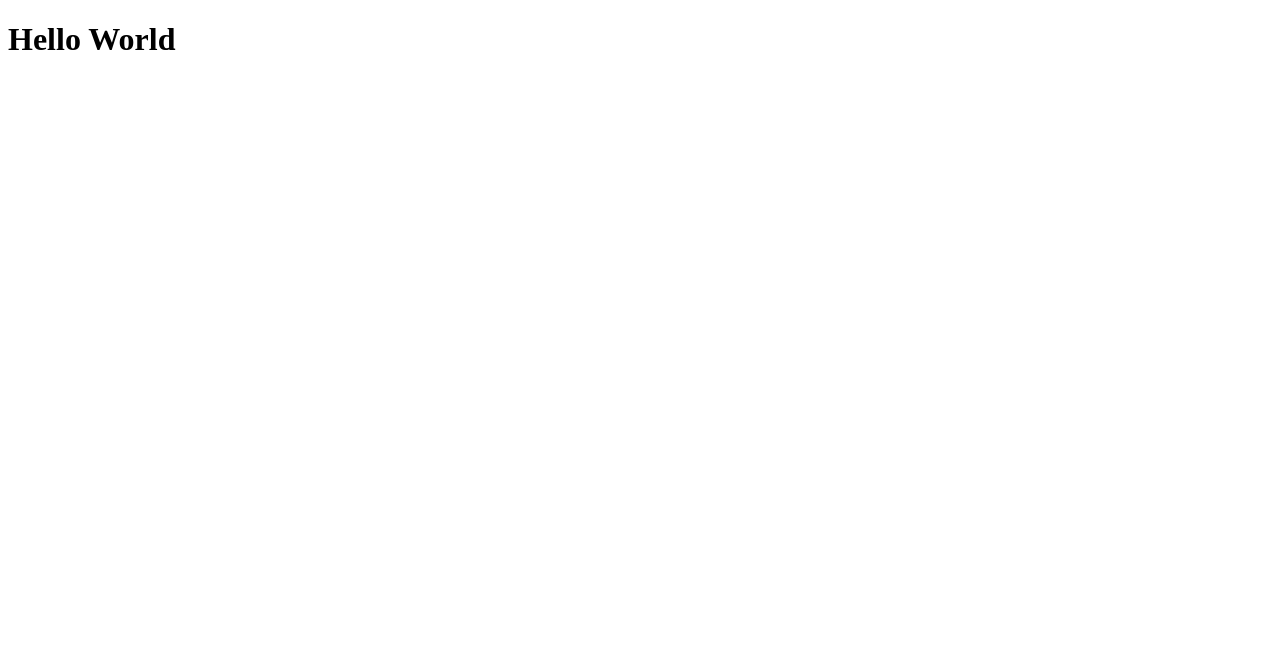
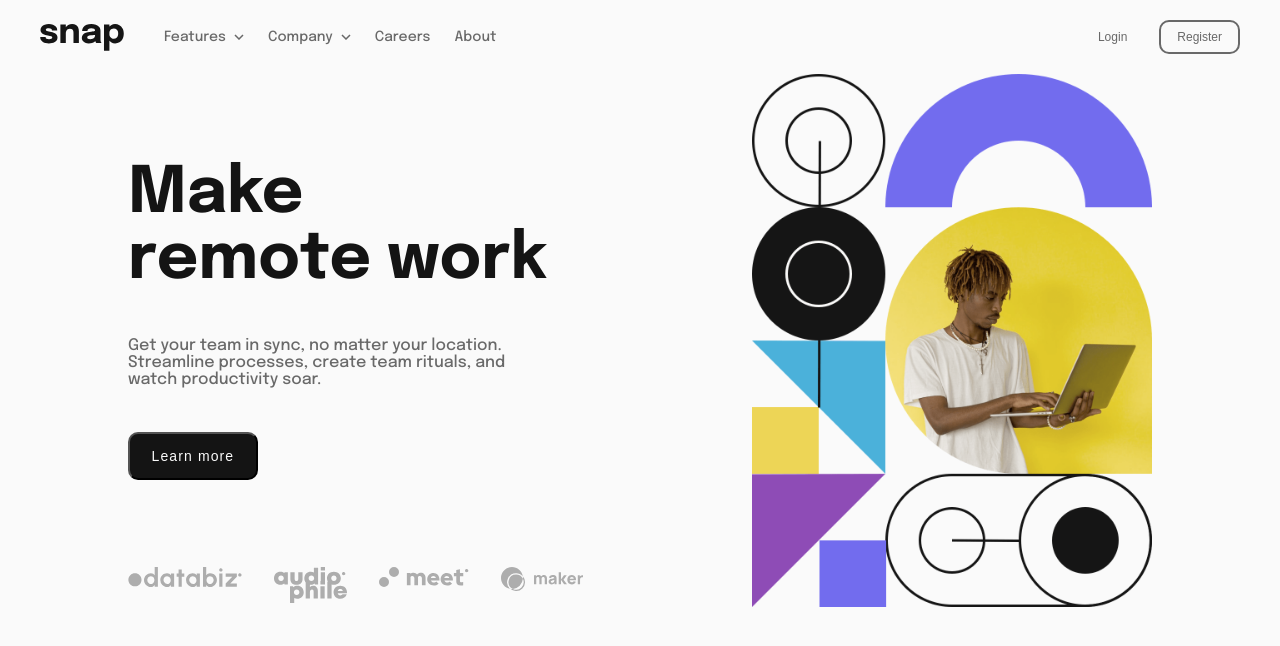
Before and after one commit to SaabK/Challenge---Intro-Section, a website: page index.html in a window 1280 px wide. Drawn offline with Linux system fonts and the light colour scheme.

Commit message:
Completed Dropdown

```diff
--- a/index.html
+++ b/index.html
@@ -3,9 +3,96 @@
 	<head>
 		<meta charset="UTF-8" />
 		<meta name="viewport" content="width=device-width, initial-scale=1.0" />
+		<link rel="stylesheet" href="styles.css" />
+		<script src="script.js" defer></script>
 		<title>Intro Section with dropdown navigation</title>
 	</head>
 	<body>
-		<h1>Hello World</h1>
+		<header>
+			<nav class="navbar">
+				<img src="images/logo.svg" />
+				<ul class="nav-links">
+					<li class="nav-link">
+						<a href="#">Features</a>
+						<div class="arrow-img"></div>
+						<ul class="menu">
+							<li>
+								<img src="images/icon-todo.svg" />
+								<span>Todo List</span>
+							</li>
+							<li>
+								<img src="images/icon-calendar.svg" />
+								<span>Calendar</span>
+							</li>
+							<li>
+								<img src="images/icon-reminders.svg" />
+								<span>Reminders</span>
+							</li>
+							<li>
+								<img src="images/icon-planning.svg" />
+								<span>Planning</span>
+							</li>
+						</ul>
+					</li>
+					<li class="nav-link">
+						<a href="#">Company</a>
+						<div class="arrow-img"></div>
+						<ul class="menu">
+							<li>
+								<span>History</span>
+							</li>
+							<li>
+								<span>Our Team</span>
+							</li>
+							<li>
+								<span>Blog</span>
+							</li>
+						</ul>
+					</li>
+					<li class="nav-link"><a href="#">Careers</a></li>
+					<li class="nav-link"><a href="#">About</a></li>
+				</ul>
+			</nav>
+
+			<div class="auth">
+				<button class="btn btn-secondary">Login</button>
+				<button class="btn btn-inverse">Register</button>
+			</div>
+		</header>
+
+		<main>
+			<section class="container">
+				<div class="hero-text">
+					<div>
+						<h1>
+							Make<br />
+							remote work
+						</h1>
+						<p>
+							Get your team in sync, no matter your location. Streamline
+							processes, create team rituals, and watch productivity soar.
+						</p>
+						<button class="btn btn-primary">Learn more</button>
+					</div>
+
+					<ul>
+						<li>
+							<img src="images/client-databiz.svg" alt="Databiz" />
+						</li>
+						<li>
+							<img src="images/client-audiophile.svg" alt="Audiophile" />
+						</li>
+						<li>
+							<img src="images/client-meet.svg" alt="Meet" />
+						</li>
+						<li>
+							<img src="images/client-maker.svg" alt="Marker" />
+						</li>
+					</ul>
+				</div>
+
+				<img src="images/image-hero-desktop.png" class="hero-image" />
+			</section>
+		</main>
 	</body>
 </html>
--- a/styles.css
+++ b/styles.css
@@ -0,0 +1,195 @@
+@import url('https://fonts.googleapis.com/css2?family=Epilogue:wght@500;700&display=swap');
+
+:root {
+	--almost-white: hsl(0, 0%, 98%);
+	--medium-gray: hsl(0, 0%, 41%);
+	--almost-black: hsl(0, 0%, 8%);
+}
+
+*,
+*::before,
+*::after {
+	padding: 0;
+	margin: 0;
+	box-sizing: border-box;
+}
+
+body {
+	font-family: 'Epilogue', sans-serif;
+	color: var(--almost-black);
+	background-color: var(--almost-white);
+}
+
+header {
+	padding: 1.25rem 2.5rem;
+	display: flex;
+	justify-content: space-between;
+	align-items: center;
+}
+
+.navbar {
+	display: flex;
+	align-items: center;
+	justify-content: space-between;
+	width: fit-content;
+	gap: 2.5rem;
+}
+
+.nav-links {
+	display: flex;
+	gap: 1.5rem;
+}
+
+.nav-link {
+	list-style-type: none;
+	font-size: 14px;
+	display: flex;
+	align-items: center;
+	gap: 0.5rem;
+	position: relative;
+}
+
+.nav-link a {
+	color: var(--medium-gray);
+	text-decoration: none;
+}
+
+.nav-link a:hover {
+	color: var(--almost-black);
+}
+
+.arrow-img {
+	background: url(images/icon-arrow-down.svg);
+	width: 10px;
+	height: 6px;
+}
+
+.nav-link:hover .arrow-img {
+	background: url(images/icon-arrow-up.svg);
+}
+
+.menu {
+	position: absolute;
+	background: white;
+	border-radius: 5px;
+	padding: 1.25rem;
+	display: none;
+	flex-direction: column;
+	gap: 0.99rem;
+	top: 1.5rem;
+	right: 0;
+	box-shadow: 0 4px 8px 0 rgba(0, 0, 0, 0.2);
+}
+
+.menu > li {
+	display: flex;
+	align-items: center;
+	gap: 0.5rem;
+	cursor: pointer;
+}
+
+.menu > li > span {
+	font-size: 12px;
+}
+
+.menu > li > img {
+	width: 12px;
+}
+
+.nav-link:hover .menu,
+.nav-link:hover .menu:hover {
+	display: flex;
+}
+
+.auth {
+	display: flex;
+	gap: 1rem;
+}
+
+.auth > button {
+	color: var(--medium-gray);
+	font-size: 12px;
+	cursor: pointer;
+}
+
+.auth > button:hover {
+	color: var(--almost-black);
+}
+
+.btn {
+	padding: 0.5rem 1rem;
+	background: transparent;
+	width: fit-content;
+	border-radius: 10px;
+	cursor: pointer;
+	transition: all 0.3s ease-in-out;
+}
+
+.btn-primary {
+	background: var(--almost-black);
+	color: var(--almost-white);
+	padding: 0.875rem 1.35rem;
+	font-size: 14px;
+	letter-spacing: 1.1px;
+}
+
+.btn-primary:hover {
+	background: var(--almost-white);
+	color: var(--almost-black);
+}
+
+.btn-inverse {
+	border: var(--medium-gray) 2px solid;
+}
+
+.btn-inverse:hover {
+	border-color: var(--almost-black);
+}
+
+.btn-secondary {
+	border: none;
+}
+
+.container {
+	width: 80%;
+	margin: 0 auto;
+	display: flex;
+	justify-content: space-between;
+	gap: 10rem;
+}
+
+.hero-text {
+	display: flex;
+	flex-direction: column;
+	justify-content: space-between;
+}
+
+.hero-text > div {
+	display: flex;
+	flex-direction: column;
+	gap: 2.75rem;
+	height: 100%;
+	justify-content: center;
+}
+
+.hero-text h1 {
+	font-size: 4rem;
+}
+
+.hero-text p {
+	color: var(--medium-gray);
+	width: 82%;
+}
+
+.hero-text > ul {
+	display: flex;
+	gap: 2rem;
+}
+
+.hero-text > ul > li {
+	list-style-type: none;
+}
+
+.hero-image {
+	width: 400px;
+}
```
